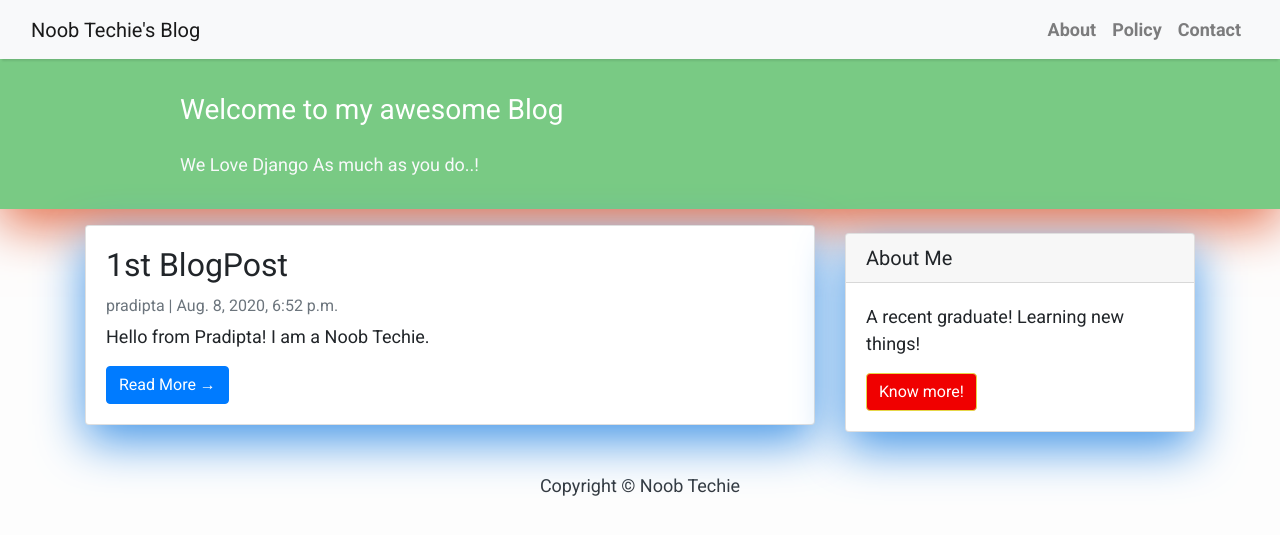
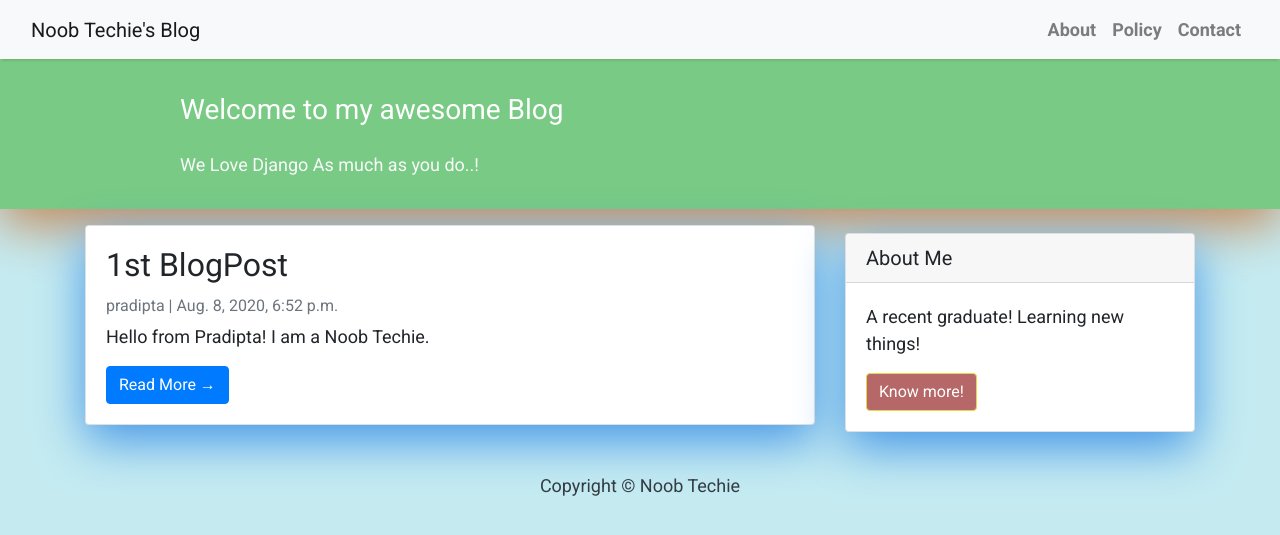
Before and after one commit to Pradipta234/Blog_Website, a Django app: page / in a window 1280 px wide. Shown: the top 535 px of the page. Run offline with Django 3.2, Linux system fonts and the light colour scheme; data comes from the database, SQL or seed files in the repository; some libraries are stand-ins or nearby versions.

Commit message:
Layout Color changes

```diff
--- a/templates/base.html
+++ b/templates/base.html
@@ -22,14 +22,14 @@
         }
         .btn-danger {
             color: #fff;
-            background-color: #f00000;
+            background-color: #b66767;
             border-color: #e7d749;
         }
         .masthead {
             background: #79ca84;
             height: auto;
             padding-bottom: 15px;
-            box-shadow: 0 16px 48px #e46f4c;
+            box-shadow: 0 16px 48px #c48959;
             padding-top: 10px;
         }
     </style>
--- a/templates/index.html
+++ b/templates/index.html
@@ -4,15 +4,15 @@
     body {
         font-family: "Roboto", sans-serif;
         font-size: 18px;
-        background-color: #fdfdfd;
+        background-color: #c5ebf1;
     }
 
     .head_text {
-        color: white;
+        color: rgb(216, 233, 190);
     }
 
     .card {
-        box-shadow: 0 16px 48px #E3E7EB;
+        box-shadow: 0 16px 48px #9e76a7;
     }
 </style>
 
```
